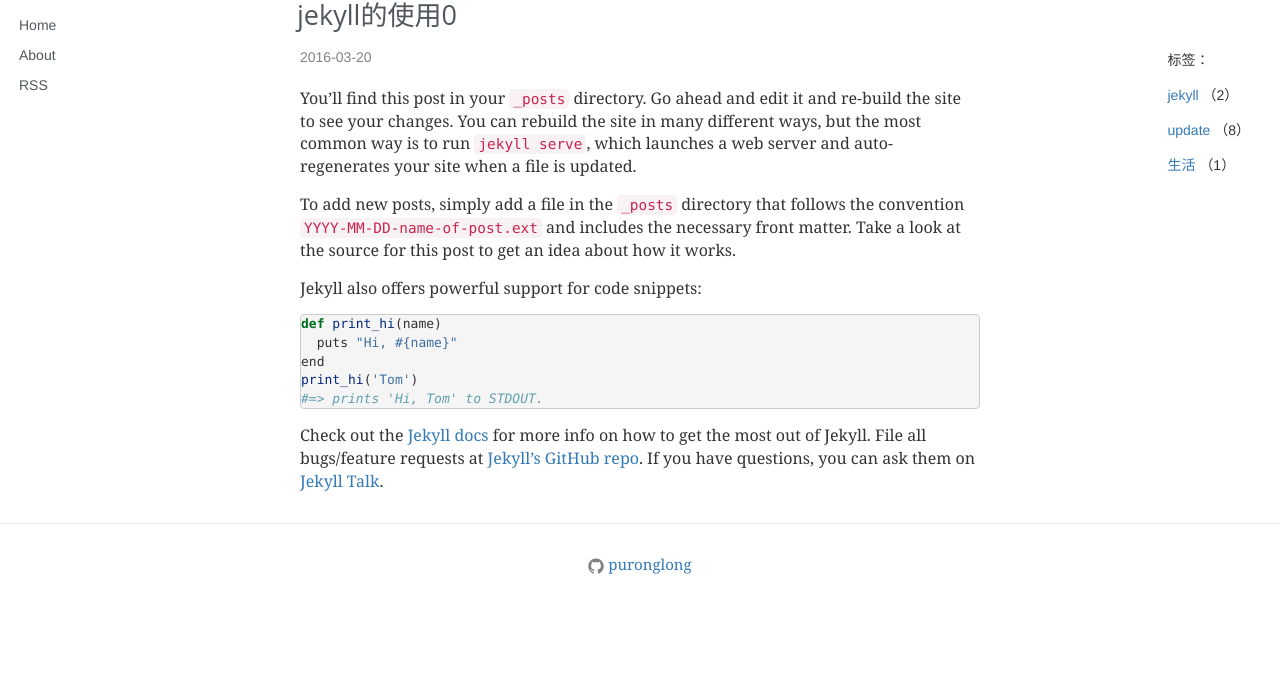
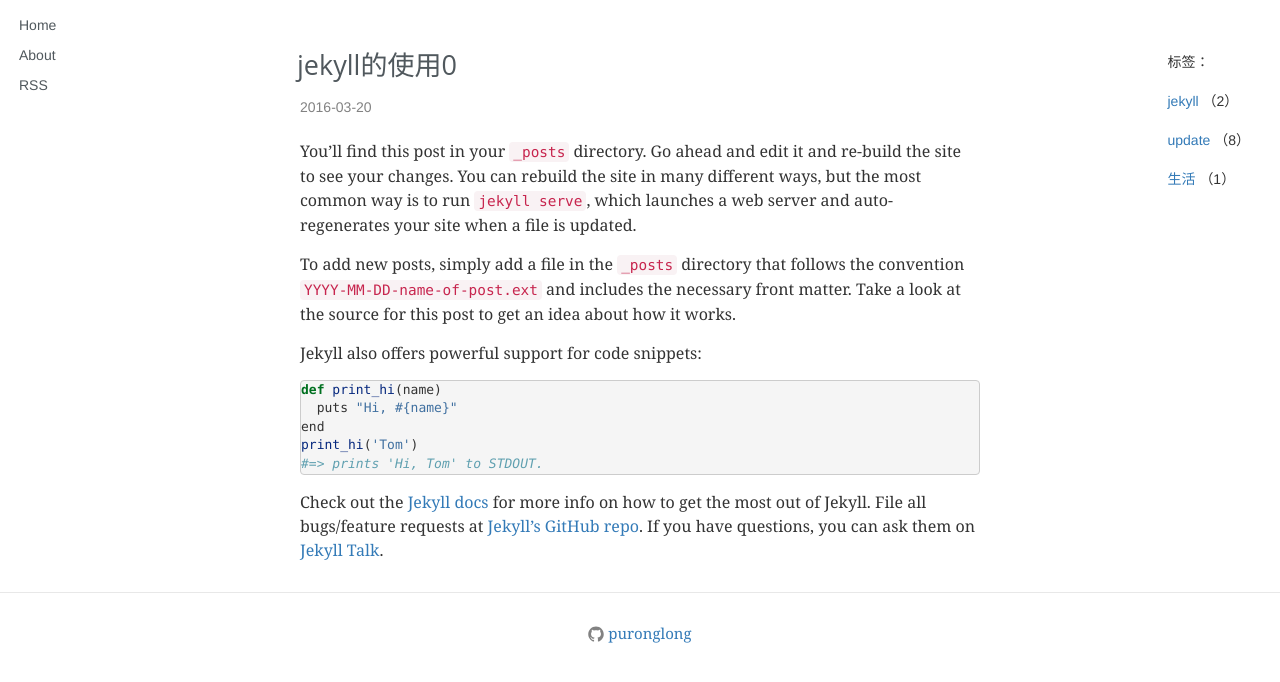
Before and after one commit to PuRonglong/jekyll-theme, a Jekyll site: the page built from _posts/2016-03-20-demo0.md, in a window 1280 px wide. Shown: the top 682 px of the page. Built offline with Jekyll 4.4.1, drawn with Linux system fonts in a browser that asks for light colours.

Commit message:
edit article css style

```diff
--- a/_layouts/post.html
+++ b/_layouts/post.html
@@ -1,7 +1,7 @@
 ---
 layout: default
 ---
-<article class="post" itemscope itemtype="http://schema.org/BlogPosting">
+<article class="post home" itemscope itemtype="http://schema.org/BlogPosting">
 
 	<header class="post-header">
 		<h1 class="post-title" itemprop="name headline">{{ page.title }}</h1>
--- a/css/main.css
+++ b/css/main.css
@@ -58,6 +58,9 @@
 
 body{
     font-size: 16px;
+}
+p {
+    line-height: 24px;
 }
 /**
  * Images
```
